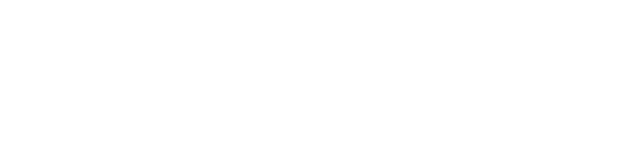
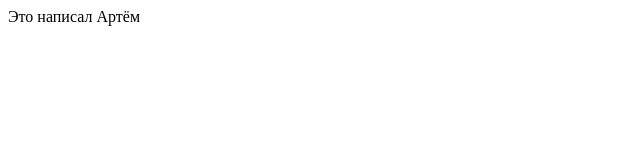
Before and after one commit to SytnikArtem/test-rep, a plain HTML site: page index.html in a window 1280 px wide. Shown: the whole page, without its empty margins (0-640 px from the left). Drawn offline with Linux system fonts and the light colour scheme.

Commit message:
Коммит Артёма

```diff
--- a/index.html
+++ b/index.html
@@ -8,6 +8,6 @@
     <title>Document</title>
 </head>
 <body>
-
+    Это написал Артём
 </body>
 </html>
```
